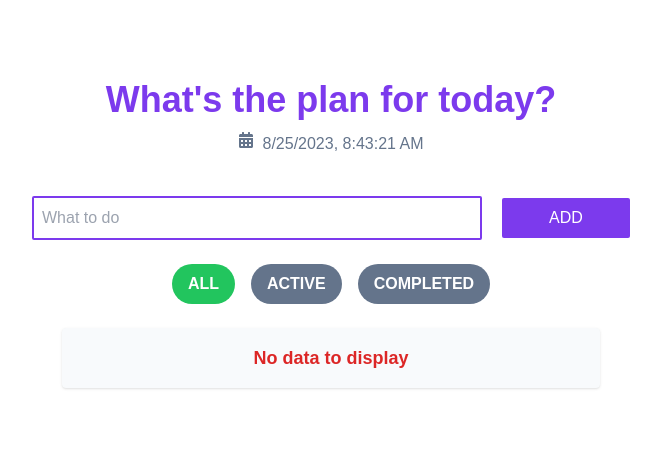
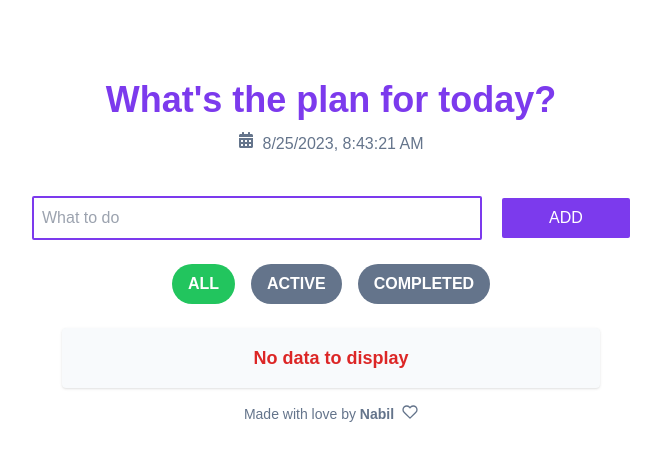
Before and after one commit to Anugerah20/Todolist-App, a React (Vite) app: page / in a window 1280 px wide. Shown: the top 460 px of the page, without its empty margins (309-970 px from the left). Built offline with nearby package versions, Linux system fonts and the light colour scheme.

Commit message:
import pages footer

```diff
--- a/src/components/FormTodoList.jsx
+++ b/src/components/FormTodoList.jsx
@@ -11,6 +11,7 @@ import {
 import { ToastContainer, toast } from "react-toastify";
 import "react-toastify/dist/ReactToastify.css";
 import Header from "../pages/Header";
+import Footer from "../pages/Footer";
 
 function FormTodoList() {
   const dispatch = useDispatch();
@@ -247,6 +248,9 @@ function FormTodoList() {
       </section>
       {/* END: List Todo */}
 
+      {/* START: FOOTER */}
+      <Footer />
+      {/* END: FOOTER */}
       <ToastContainer />
     </main>
   );
```
